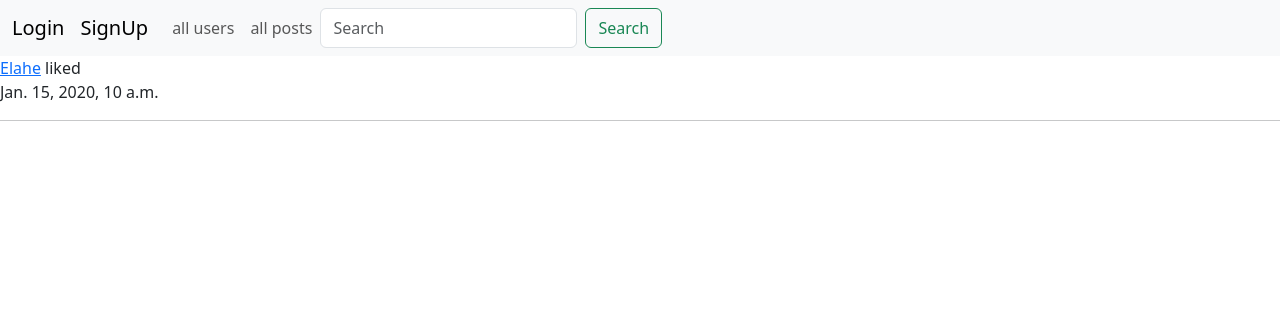
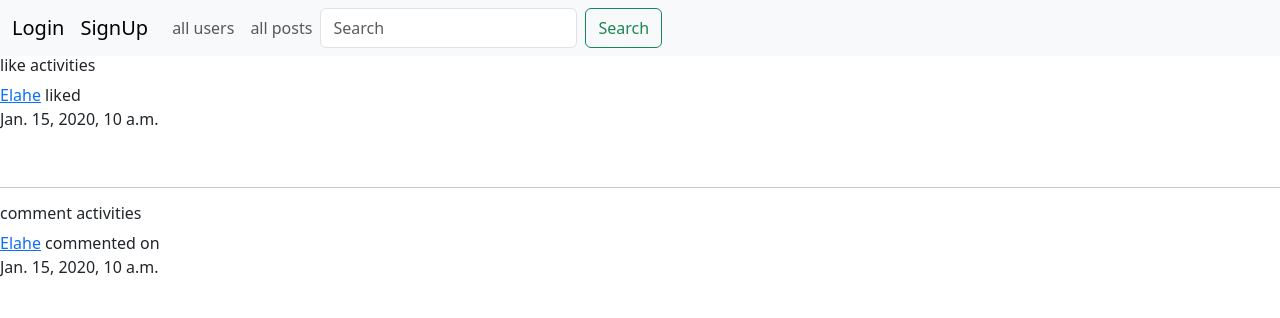
Before and after one commit to ElaheAsheghi/social, a Django app: page /activity/ in a window 1280 px wide. Shown: the top 318 px of the page. Run offline with Django 5.2, Linux system fonts and the light colour scheme; data comes from the database, SQL or seed files in the repository; tables that the repository leaves empty hold one stand-in row (values such as "Sample post"); parts of the project's set-up code (start-up, migrations or seed data) failed here and were passed over; some libraries are stand-ins or nearby versions.

Commit message:
add user activity for comment

```diff
--- a/social/models.py
+++ b/social/models.py
@@ -61,9 +61,9 @@ class Post(models.Model):
 #Comment Model
 class Comment(models.Model):
 
-    post = models.ForeignKey(Post, on_delete=models.CASCADE, related_name="comments", verbose_name="پست")
+    post = models.ForeignKey(Post, on_delete=models.CASCADE, related_name="comments")
     name = models.CharField(max_length=250, verbose_name="نام")
-    body = models.TextField(verbose_name="کامنت")
+    body = models.TextField()
     created = models.DateTimeField(auto_now_add=True)
     updated = models.DateTimeField(auto_now_add=True)
     active = models.BooleanField(default=True)
@@ -124,3 +124,19 @@ class UsersLikeActivity(models.Model):
 
     def __str__(self):
         return f"{self.user} liked {self.post} on {self.created}"
+
+
+class UserCommentActivity(models.Model):
+    user = models.ForeignKey(User, related_name='comment_on_post', on_delete=models.CASCADE)
+    # comment = models.ForeignKey(Comment, related_name='comment', on_delete=models.CASCADE)
+    post = models.ForeignKey(Post, related_name='post', on_delete=models.CASCADE)
+    created = models.DateTimeField(auto_now_add=True)
+
+    class Meta:
+        indexes = [
+            models.Index(fields=['-created'])
+        ]
+        ordering = ['-created']
+
+    def __str__(self):
+        return f"{self.user} commented on {self.post}\n{self.created}"
--- a/social/templates/social/activity.html
+++ b/social/templates/social/activity.html
@@ -3,9 +3,18 @@
 {% block title %}post detail{% endblock %}
 {% block content %}
 
+<h6>like activities</h6>
 {% for act in activity %}
     <a href="{{ act.user.get_absolute_url }}">{{ act.user }}</a> liked <a href="{{ act.post.get_absolute_url }}">{{ act.post}}</a>
     <p>{{ act.created }}</p>
-    <hr>
+    <br>
 {% endfor %}
+<hr>
+<h6>comment activities</h6>
+{% for act in activity2 %}
+<a href="{{ act.user.get_absolute_url }}">{{ act.user }}</a> commented on <a href="{{ act.post.get_absolute_url }}">{{ act.post}}</a>
+<p>{{ act.created }}</p>
+<br>
+{% endfor %}
+
 {% endblock %}
--- a/social/views.py
+++ b/social/views.py
@@ -180,6 +180,7 @@ def post_comment(request, pk):
             comment.post = post
             comment.name = request.user
             comment.save()
+            UserCommentActivity.objects.get_or_create(user=request.user, post=post)
     else:
         form = CommentForm()
     comments = post.comments.all()
@@ -349,4 +350,5 @@ def user_followers_list(request, username):
 #User Like Activity
 def user_like_activity(request):
     activity = UsersLikeActivity.objects.all()
-    return render(request, 'social/activity.html', {'activity' : activity})
+    activity2 = UserCommentActivity.objects.all()
+    return render(request, 'social/activity.html', {'activity' : activity, 'activity2' : activity2})
```
Also changed, not shown: social/migrations/0016_alter_comment_body_alter_comment_post_and_more.py (added), social/migrations/0017_remove_usercommentactivity_comment.py (added).
